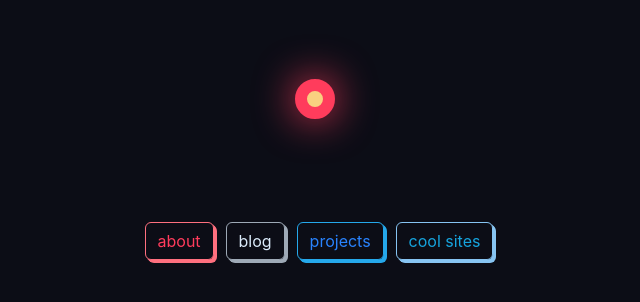
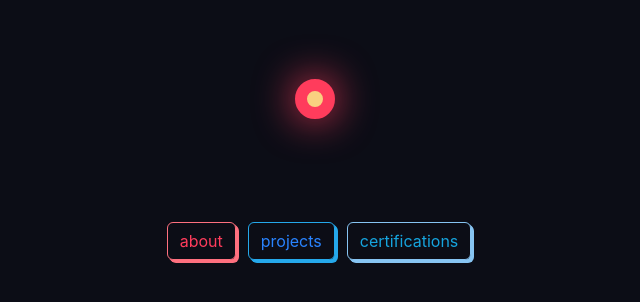
Before and after one commit to DerekHaber/web-portfolio, a plain HTML site: page index.html in a window 1280 px wide. Shown: the part 196-498 px from the top of the page, without its empty margins (325-965 px from the left). Drawn offline with Linux system fonts and the light colour scheme; files whose address does not match are found by name; a web font is replaced by a local one.

Commit message:
Update index.html

```diff
--- a/index.html
+++ b/index.html
@@ -37,9 +37,8 @@
 	<div class="row">
 		<div class="col-sm-12 text-center">
 			<a type="button" class="btn btn-shadow btn-outline-danger text-mono indexbtn" href="/about/">about</a>
-			<a type="button" class="btn btn-shadow btn-outline-light text-mono indexbtn" href="https://blog.pupp3r.net">blog</a>
 			<a type="button" class="btn btn-shadow btn-outline-info text-mono indexbtn" href="/projects/">projects</a>
-			<a type="button" class="btn btn-shadow btn-outline-secondary text-mono indexbtn" href="/cool-internet-stuff/">cool sites</a>
+			<a type="button" class="btn btn-shadow btn-outline-secondary text-mono indexbtn" href="/cool-internet-stuff/">certifications</a>
 		</div>
 	</div>
 </div>
```
